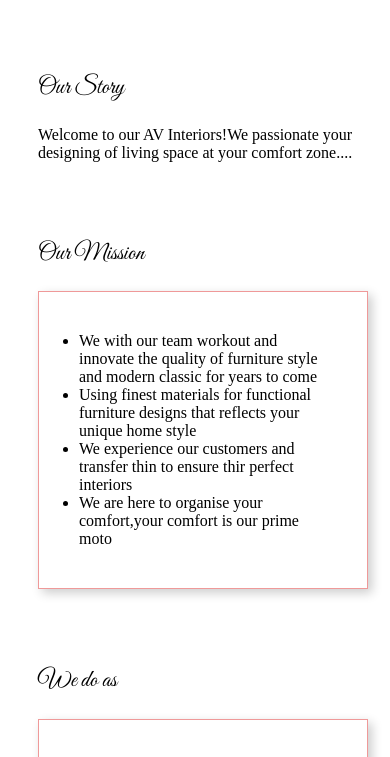
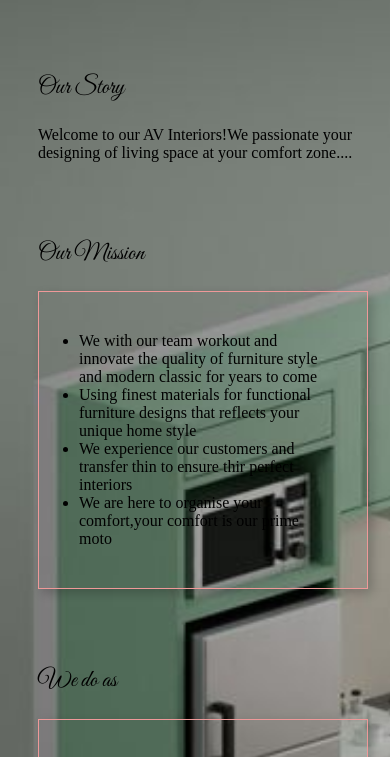
Before and after one commit to AvHomeInteriors/AV, a plain HTML site: page aboutus.html in a window 390 px wide. Shown: the part 101-858 px from the top of the page. Drawn offline with Linux system fonts and the light colour scheme; a web font is replaced by a local one.

Commit message:
Update aboutusstyle.css

```diff
--- a/styles/aboutusstyle.css
+++ b/styles/aboutusstyle.css
@@ -1,6 +1,6 @@
 body{
     background:linear-gradient(rgba(245, 242, 242, 0.2),rgba(244, 241, 241, 0.4)),url('../images/Modern\ Kitchen\,\ Candi\ \ Pradipta\ Abiseka.jpg');
-    background-size: contain;
+    background-size: 100% 100%;
     background-repeat: no-repeat;
     padding:2.5% 0% 2.5% 0%;
     width:100%
@@ -185,13 +185,13 @@ h2:hover{
 }
 @media only screen and (max-width: 768px) {
   body {
-    background-image: url('tablet-background.jpg');
+    background-image: url('../images/Modern\ Kitchen\,\ Candi\ \ Pradipta\ Abiseka.jpg');
   }
 }
 
 /* For mobile phones */
 @media only screen and (max-width: 480px) {
   body {
-    background-image: url('mobile-background.jpg');
+    background-image: url('../images/Modern\ Kitchen\,\ Candi\ \ Pradipta\ Abiseka.jpg');
   }
 }
```
